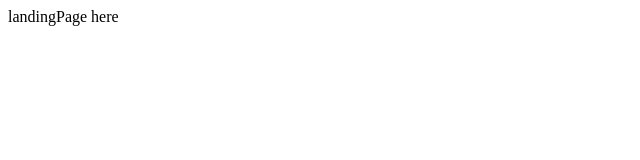
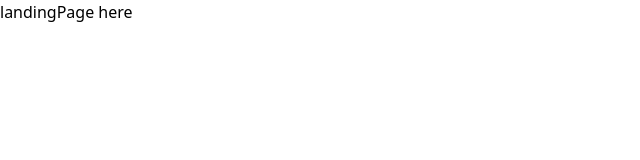
Before and after one commit to Raj-Banerjee/Bus-Pass, a React (Vite) app: page / in a window 1280 px wide. Shown: the top 160 px of the page, without its empty margins (0-640 px from the left). Built offline with nearby package versions, Linux system fonts and the light colour scheme.

Commit message:
Installing and implimenting Tailwind

```diff
--- a/package.json
+++ b/package.json
@@ -14,8 +14,10 @@
     "@emotion/styled": "^11.14.1",
     "@mui/icons-material": "^7.3.4",
     "@mui/material": "^7.3.4",
+    "@tailwindcss/vite": "^4.1.14",
     "react": "^19.1.1",
-    "react-dom": "^19.1.1"
+    "react-dom": "^19.1.1",
+    "tailwindcss": "^4.1.14"
   },
   "devDependencies": {
     "@eslint/js": "^9.33.0",
--- a/src/App.css
+++ b/src/App.css
@@ -0,0 +1 @@
+@import "tailwindcss";
--- a/vite.config.js
+++ b/vite.config.js
@@ -1,4 +1,5 @@
 import { defineConfig } from 'vite'
+import tailwindcss from '@tailwindcss/vite'
 import react from '@vitejs/plugin-react'
 
 // https://vite.dev/config/
@@ -6,6 +7,7 @@ export default defineConfig({
   plugins: [
     react({
     jsxRuntime: 'automatic',
-  })
+  }),
+  tailwindcss(),
 ],
 })
```
Also changed, not shown: 1 other file (tests, documents, lock files or other folders).
